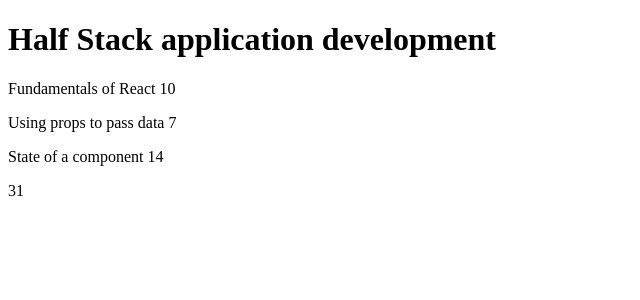
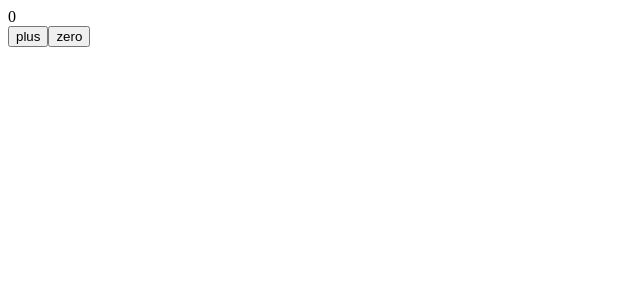
Before and after one commit to jddavis23/fullstackopen, a React (Create React App) app in the folder part1/courseinfo/: page / in a window 1280 px wide. Shown: the top 300 px of the page, without its empty margins (0-640 px from the left). Built offline with nearby package versions, Linux system fonts and the light colour scheme.

Commit message:
event handling tutorial

```diff
--- a/part1/courseinfo/src/App.js
+++ b/part1/courseinfo/src/App.js
@@ -1,73 +1,22 @@
+import { useState } from 'react'
 
-const Header = (props) => {
+const App = () => {
+  const [ counter, setCounter ] = useState(0)
+
+  const increaseByOne = () => setCounter(counter + 1)
+
+  const setToZero = () => setCounter(0)
+
   return (
     <div>
-      <h1>
-        {props.course.name}
-      </h1>
+      <div>{counter}</div>
+      <button onClick={increaseByOne}>
+        plus
+      </button>
+      <button onClick={setToZero}>
+        zero
+      </button>
     </div>
   )
 }
-
-const Part = (props) => {
-  //console.log(part)
-  return (
-    <div>
-      <p>
-        {props.arr.name} {props.arr.exercises}
-      </p>
-    </div>
-  )
-}
-
-const Content = (props) => {
-  return (
-    <div>
-      <Part arr={props.part.parts[0]}/>
-      <Part arr={props.part.parts[1]}/>
-      <Part arr={props.part.parts[2]}/>
-    </div>
-  )
-}
-
-const Total = (props) => {
-  console.log(props.part.parts[0])
-  return (
-    <div>
-      <p>
-        {props.part.parts[0].exercises + props.part.parts[1].exercises + props.part.parts[2].exercises}
-      </p>
-    </div>
-  )
-}
-
-const App = () => {
-  const course = {
-    name: 'Half Stack application development',
-    parts: [
-      {
-        name: 'Fundamentals of React',
-        exercises: 10
-      },
-      {
-        name: 'Using props to pass data',
-        exercises: 7
-      },
-      {
-        name: 'State of a component',
-        exercises: 14
-      }
-    ]
-  }
-
-  return (
-    <div>
-      <Header course={course} />
-      <Content part={course} />
-      <Total part={course} />
-    </div>
-  )
-}
-
-
 export default App;
```
